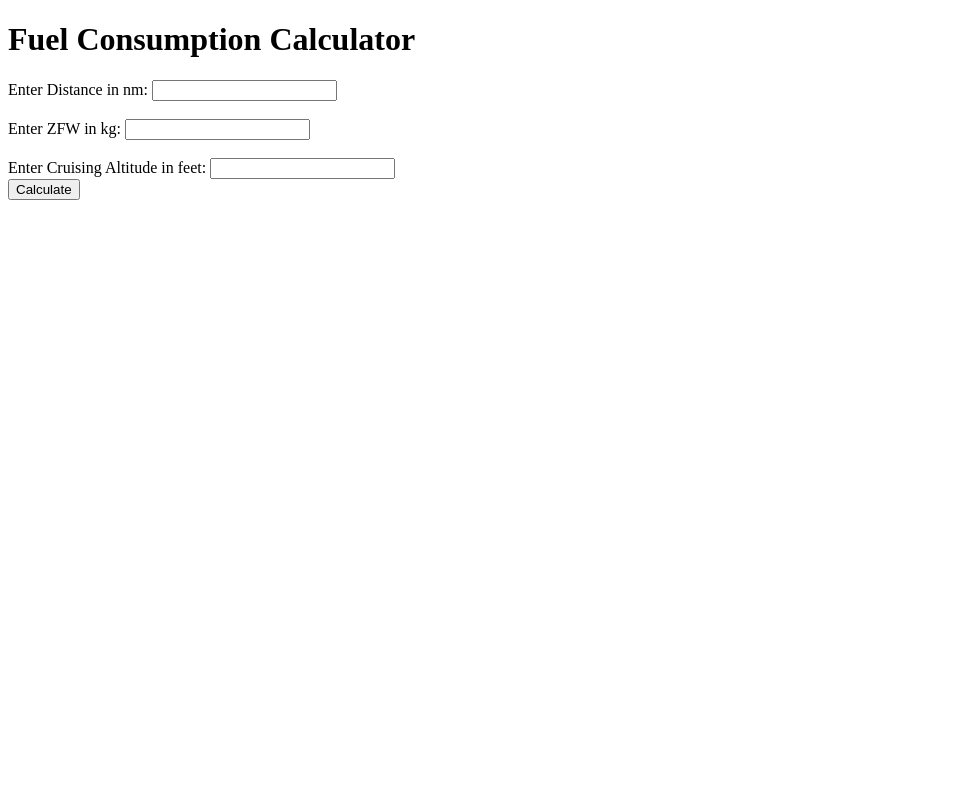
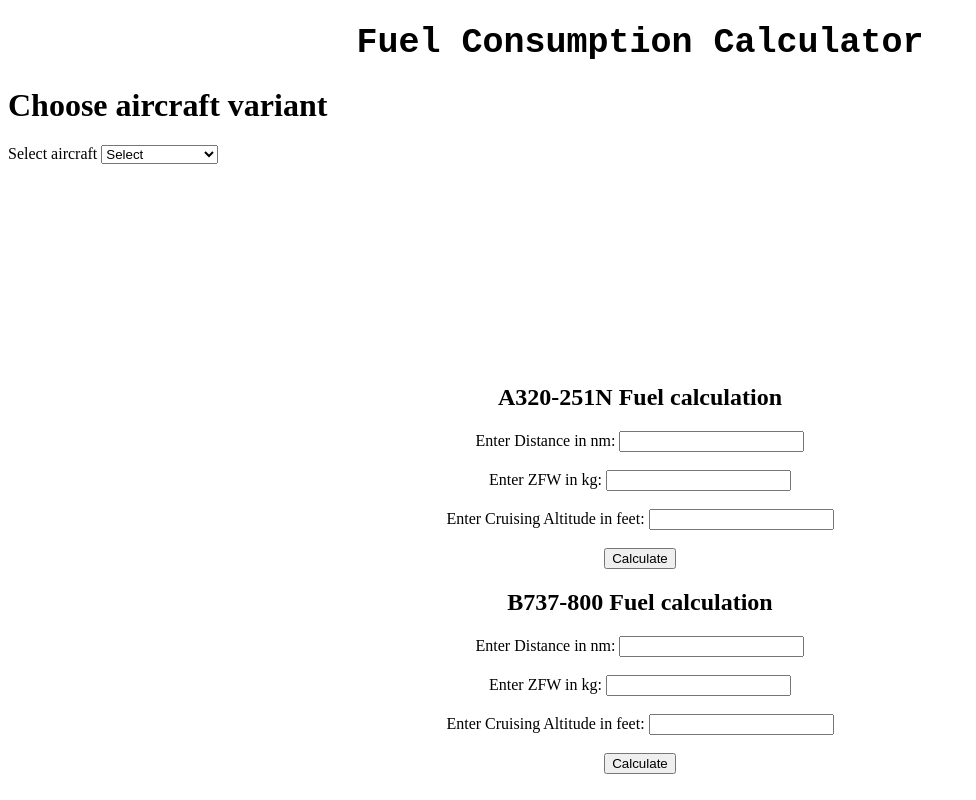
Before and after one commit to ReAnimateMadara/FuelCalc, a Flask app: page / in a window 1280 px wide. Shown: the whole page, without its empty margins (0-976 px from the left). Run offline with Flask 3, Linux system fonts and the light colour scheme.

Commit message:
added new aircraft -> Boeing 737-800

```diff
--- a/FDCA320neo.csv
+++ /dev/null
@@ -1,10 +0,0 @@
-Distance,Total Fuel,Altitude,WeightTO,ZFW
-641,7253,37000,68055,60802
-1008,8816,38000,69618,60802
-639,6642,37000,67444,60802
-960,8536,37000,69338,60802
-499,6298,35000,69628,63330
-1101,8678,38000,71744,63066
-1199,9070,39000,72802,63732
-907,7929,37000,71025,63096
-768,7514,37000,70060,62546
--- a/app.py
+++ b/app.py
@@ -6,29 +6,41 @@
 
 app = Flask(__name__)
 
-data = pd.read_csv('FDCA320neo.csv')
+fuel_mumbai = 110592.31 /1000
+fuel_delhi = 118199.17 /1000
+fuel_kolkata = 126697.08 / 1000
+fuel_chennai = 122423.92 / 1000
 
-X = data[['Distance', 'Altitude', 'ZFW']]               #ZFW is the Zero-Fuel Weight, as in the weight of the aircraft without any fuel on board
-y = data['Total Fuel']
-
-X_train, X_test, y_train, y_test = train_test_split(X, y, test_size=0.5, random_state=42)
-
-rf_model = RandomForestRegressor(n_estimators=100, random_state=42)
-rf_model.fit(X_train, y_train)
+fuel_prices = {
+'Mumbai': fuel_mumbai,
+'Delhi': fuel_delhi,
+'Kolkata': fuel_kolkata,
+'Chennai': fuel_chennai
+}
 
 @app.route('/')
 def index():
     return render_template('index.html')
 
-@app.route('/calculate_fuel', methods=['POST'])
-def calculate_fuel():
+@app.route('/calculate_fuelA320neo', methods=['POST'])
+def calculate_fuelA320neo():
+
+    data = pd.read_csv('FDCA320neo.csv')
+
+    X = data[['Distance', 'Altitude', 'ZFW']]               #ZFW is the Zero-Fuel Weight, as in the weight of the aircraft without any fuel on board
+    y = data['Total Fuel']
+
+    X_train, X_test, y_train, y_test = train_test_split(X, y, test_size=0.5, random_state=42)
+
+    rf_model = RandomForestRegressor(n_estimators=100, random_state=42)
+    rf_model.fit(X_train, y_train)
 
     distance = int(request.form['distance'])            #Distance is in nm -> Nautical Miles
     altitude = int (request.form['altitude'])           #Altitude is in ft -> Feet
     ZFW = int(request.form['ZFW'])                      #ZFW is in kg -> kilogram
 
     try:
-        if ((ZFW >= 44220 and ZFW <= 64300) and altitude <= 39000):
+        if ((ZFW >= 44220 and ZFW <= 64300) and altitude <= 39100):
             if (distance >= 100 or distance <= 1700):
 
                 #A320neo uses Jet A-1 type fuel, the density is approx 0.8037 kg/L
@@ -43,18 +55,6 @@
 
                 #Current fuel price given in rupees per kilo litre, taken from https://iocl.com/aviation-fuel
                 #gives price for 4 main airline hubs of india: mumbai, delhi, chennai, kolkata
-
-                fuel_mumbai = 110592.31 /1000
-                fuel_delhi = 118199.17 /1000
-                fuel_kolkata = 126697.08 / 1000
-                fuel_chennai = 122423.92 / 1000
-
-                fuel_prices = {
-                'Mumbai': fuel_mumbai,
-                'Delhi': fuel_delhi,
-                'Kolkata': fuel_kolkata,
-                'Chennai': fuel_chennai
-                }
 
                 fuel_cost = fuel_volume * np.array(list(fuel_prices.values()))
 
@@ -75,5 +75,49 @@
     except Exception as e:                  #Other types of exception which can occur
         return render_template('error.html', error_message=str(e))
 
+@app.route('/calculate_fuelB738', methods=['POST'])
+def calculate_fuelB738():
+
+    data = pd.read_csv('FDCB738.csv')
+
+    X = data[['Distance', 'Altitude', 'ZFW']]               #ZFW is the Zero-Fuel Weight, as in the weight of the aircraft without any fuel on board
+    y = data['Total Fuel']
+
+    X_train, X_test, y_train, y_test = train_test_split(X, y, test_size=0.5, random_state=42)
+
+    rf_model = RandomForestRegressor(n_estimators=100, random_state=42)
+    rf_model.fit(X_train, y_train)
+
+    distance = int(request.form['distance'])            #Distance is in nm -> Nautical Miles
+    altitude = int (request.form['altitude'])           #Altitude is in ft -> Feet
+    ZFW = int(request.form['ZFW'])                      #ZFW is in kg -> kilogram
+
+    try:
+        if ((ZFW < 43111 and ZFW > 62731) and altitude < 41100):
+            if (distance >= 100 and distance <= 2000):
+
+                fuel_density = 0.8
+
+                fuel_req = rf_model.predict([[distance,altitude, ZFW]])[0]
+                fuel_req_formatted = '{:.0f}'.format(fuel_req)
+
+                fuel_volume = fuel_req / fuel_density
+                fuel_volume_formatted = '{:.0f}'.format(fuel_volume)
+
+                fuel_cost = fuel_volume * np.array(list(fuel_prices.values()))
+                formatted_fuel_costs = {place: f'{cost:,.0f} Rupees' for place, cost in zip(fuel_prices.keys(), fuel_cost)}
+
+                return render_template('result.html', fuel_req=fuel_req_formatted, fuel_volume=fuel_volume_formatted, fuel_cost=formatted_fuel_costs)
+
+        else:
+            raise ValueError('''
+                             ZFW cannot be below 43111kg or greater than 62731kg,
+                             Cruising Altitude should be below 41100 feet,
+                             Distance should be in between 100 and 2000 nm only.
+                             ''')
+    except ValueError as e:
+        return render_template('error.html', error_message=str(e))
+    except Exception as e:
+        return render_template('error.html', error_message=str(e))
 if __name__ == '__main__':
     app.run(debug=True)
--- a/templates/index.html
+++ b/templates/index.html
@@ -1,10 +1,42 @@
 <!DOCTYPE html>
 <head>
-    <title>Fuel Consumption calc</title>
+    <title>Fuel Consumption Calculator</title>
+    <h1 style="text-align:center; font-family:'Courier New', Courier, monospace; font-size:35px;">Fuel Consumption Calculator</h1>
+    <script>
+        function showForm() {
+            var variant = document.getElementById("variant").value;
+            if (variant == "B738") {
+                document.getElementById("form_B737-800").style.display = "block";
+                document.getElementById("form_A320neo").style.display = "none";
+            }
+            else if (variant == "A320neo") {
+                document.getElementById("form_A320neo").style.display = "block";
+                document.getElementById("form_B737-800").style.display = "none";
+            }
+            else {
+                document.getElementById("form_A320neo").style.display = "none";
+                document.getElementById("form_B737-800").style.display = "none";
+            }
+        }
+    </script>
 </head>
 <body>
-    <h1>Fuel Consumption Calculator</h1>
-    <form method="POST" action="/calculate_fuel">
+    <style>
+        #form{
+            padding-top: 200px;
+            text-align: center;
+        }
+    </style>
+    <h1>Choose aircraft variant</h1>
+    <label for="variant">Select aircraft</label>
+    <select id="variant" onchange="showForm()">
+        <option value="">Select</option>
+        <option value="B737-800">Boeing 737-800</option>
+        <option value="A320neo">A320-251N</option>
+    </select>
+    <div id="form">
+        <form id="form_A320neo" method="POST" action="/calculate_fueA320neo">
+            <h2>A320-251N Fuel calculation</h2>
             <label for ="distance">Enter Distance in nm: </label>
             <input type="number" name="distance" required>
             <br>
@@ -16,6 +48,24 @@
             <label for ="altitude">Enter Cruising Altitude in feet: </label>
             <input type="number" name="altitude" required>
             <br>
+            <br>
+            <input type="submit" value="Calculate">
+
+            <form id="form_B737-800" method="POST" action="/calculate_fueA320neo">
+                <h2>B737-800 Fuel calculation</h2>
+                <label for ="distance">Enter Distance in nm: </label>
+                <input type="number" name="distance" required>
+                <br>
+                <br>
+                <label for ="ZFW">Enter ZFW in kg: </label>
+                <input type="number" name="ZFW" required>
+                <br>
+                <br>
+                <label for ="altitude">Enter Cruising Altitude in feet: </label>
+                <input type="number" name="altitude" required>
+                <br>
+                <br>
                 <input type="submit" value="Calculate">
         </form>
+    </div>
 </body>
```
Also changed, not shown: data/FDCA320neo.csv (added, +22 -0 lines), data/FDCB738.csv (added, +21 -0 lines). Lines whose indentation alone changed are shown as unchanged.
